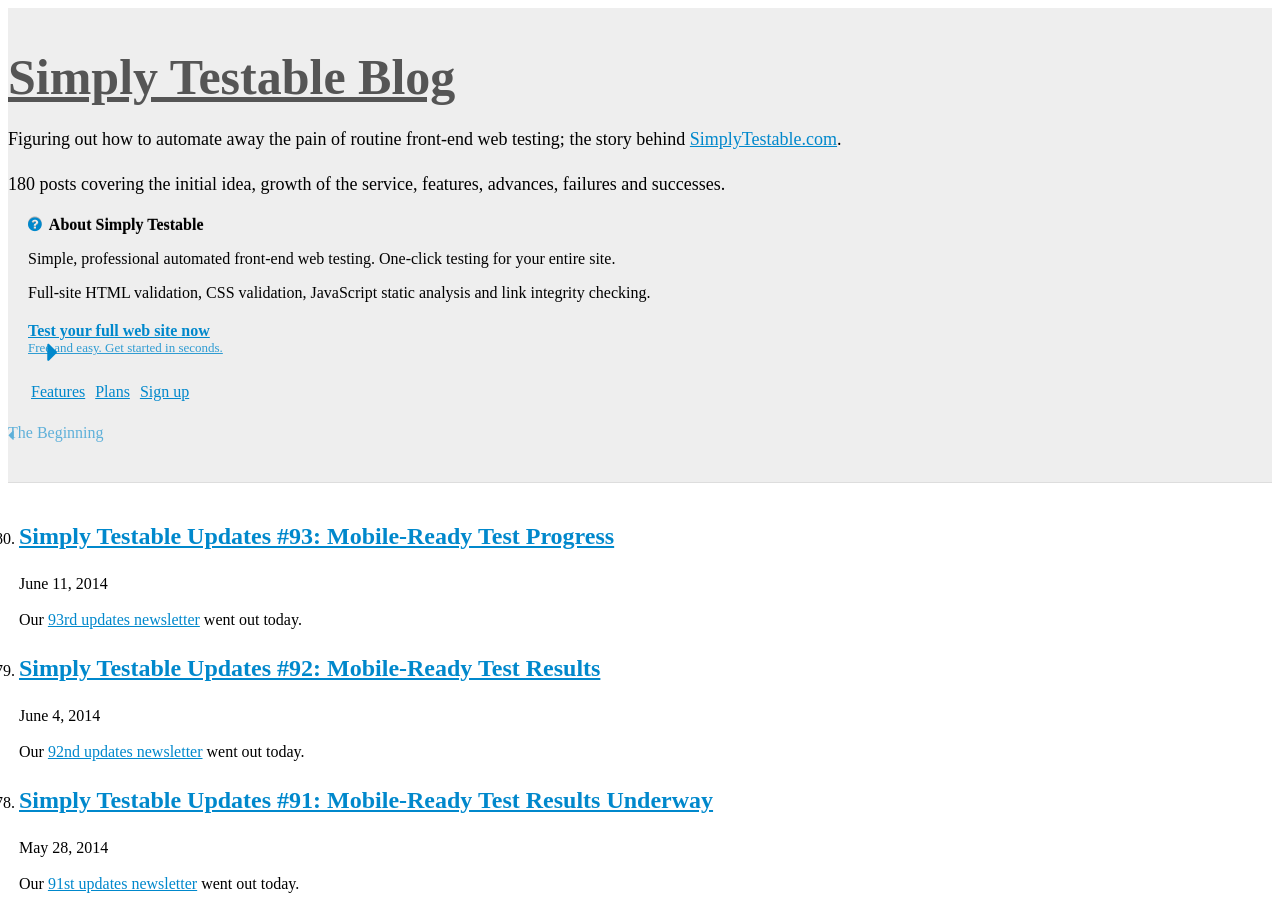
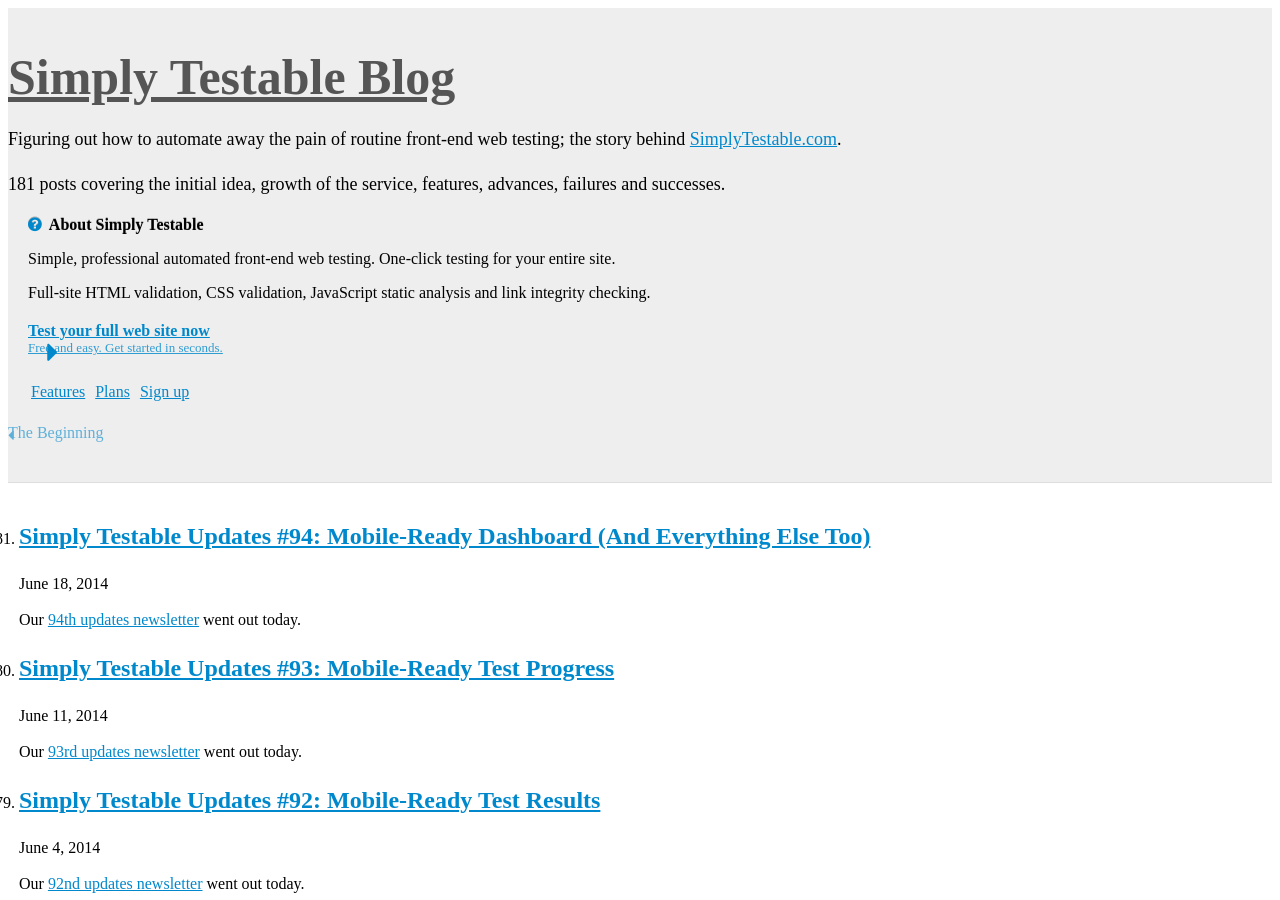
Before and after one commit to webignition/blog.simplytestable.com, a Jekyll site: the page built from archive/index.html, in a window 1280 px wide and 900 px high. Built offline with Jekyll 4.4.1, drawn with Linux system fonts in a browser that asks for light colours; nearby versions of some CDN libraries; comment, search, counter and statistics services are not loaded; a style sheet for code colours, icons or effects is not loaded; some of the changed text lies outside the part shown.

Commit message:
94th newsletter notification

```diff
--- a/archive/index.html
+++ b/archive/index.html
@@ -6,6 +6,28 @@ is_archive: true
 <ol class="archive">
 
 
+    <li value="181">
+        <h2><a href="/simply-testable-updates-94/">Simply Testable Updates #94: Mobile-Ready Dashboard (And Everything Else Too) </a></h2>
+        <p class="post-date">June 18, 2014</p>
+
+
+
+
+
+
+
+
+
+    <p>
+        Our <a href="http://us5.campaign-archive1.com/?u=ac75e33d993d2b502e333ddd0&amp;id=9c421cb9c0">94th updates newsletter</a> went out today.
+    </p>
+
+
+
+
+    </li>
+
+
     <li value="180">
         <h2><a href="/simply-testable-updates-93/">Simply Testable Updates #93: Mobile-Ready Test Progress </a></h2>
         <p class="post-date">June 11, 2014</p>
```
Also changed, not shown: _posts/2014/2014-06-18-simply-testable-updates-94.html (added, +15 -0 lines), sitemap.xml (+7 -3 lines).
